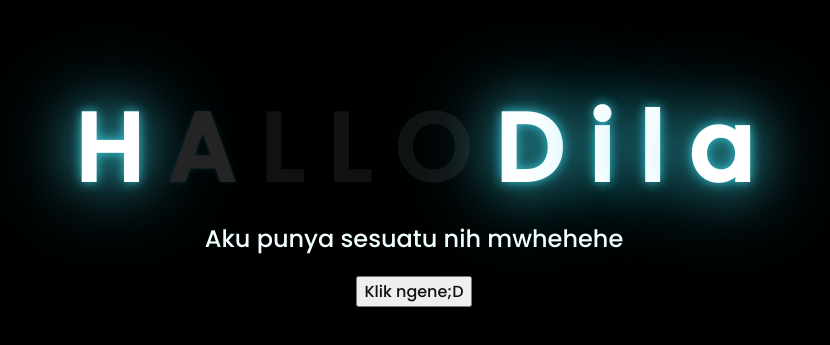
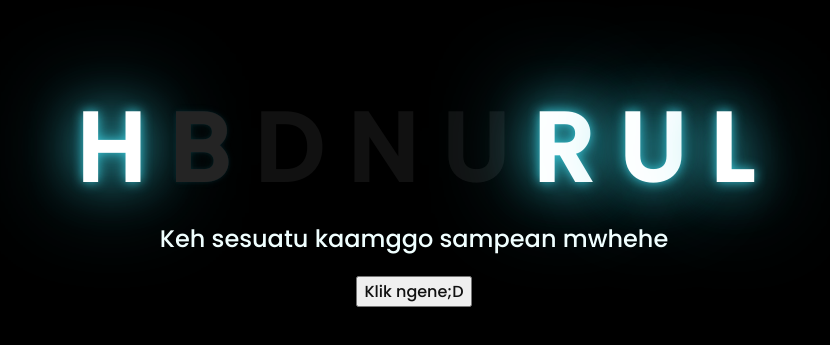
Before and after one commit to Diting404/diting404.github.io, a plain HTML site: page index.html in a window 1280 px wide. Shown: the part 217-562 px from the top of the page, without its empty margins (234-1064 px from the left). Drawn offline with Linux system fonts and the light colour scheme.

Commit message:
Update index.html

```diff
--- a/index.html
+++ b/index.html
@@ -12,17 +12,16 @@
     <div class="greetings">
     <!-- silahkan menambah kata sesuai keinginan dengan <span>text...</span -->
         <span>H</span>
-        <span>A</span>
+        <span>B</span>
+        <span>D</span>
+        <span>N</span>
+        <span>U</span>
+        <span>R</span>
+        <span>U</span>
         <span>L</span>
-        <span>L</span>
-        <span>O</span>
-        <span>D</span>
-        <span>i</span>
-        <span>l</span>
-        <span>a</span>
     </div>
     <div class="description">
-        <span>Aku punya sesuatu nih mwhehehe</span>
+        <span>Keh sesuatu kaamggo sampean mwhehe</span>
     </div>
     <div class="button">
         <button>
```
